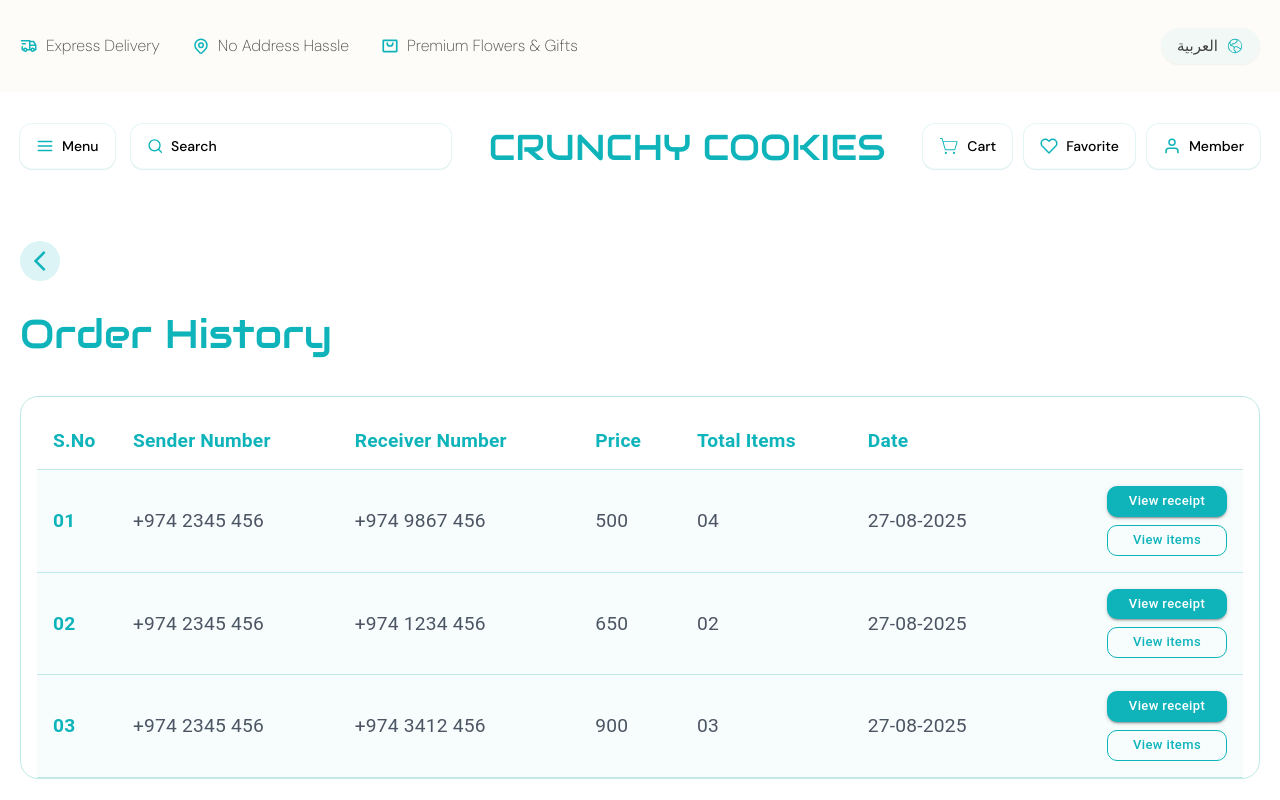
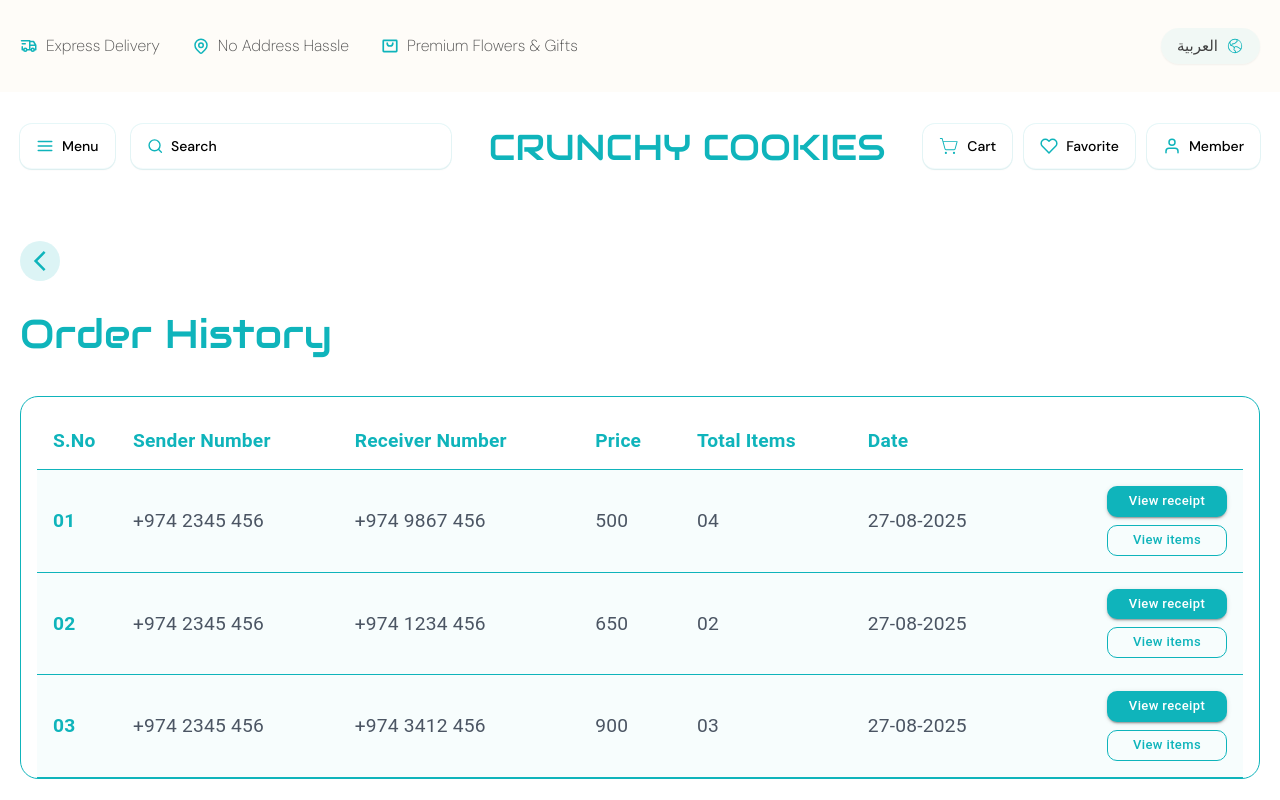
Before and after one commit to SagheerHussain/crunchy-cookies, a React (Vite) app: page /order-history/1 in a window 1280 px wide. Shown: the top 800 px of the page. Built offline with nearby package versions, Linux system fonts and the light colour scheme; a web font is replaced by a local one.

Commit message:
Order History Page Finish

```diff
--- a/src/components/Order History/OrderHistory.jsx
+++ b/src/components/Order History/OrderHistory.jsx
@@ -23,24 +23,19 @@ import { Link } from "react-router-dom";
 import { MdOutlineArrowBackIos, MdArrowForwardIos } from "react-icons/md";
 import { useTranslation } from "react-i18next";
 
-/* ---------- Colors to match your design ---------- */
 const PRIMARY = "#0FB4BB";
-const BORDER = "#BFE8E7";
-const ROW_BG = "rgba(15, 180, 187, 0.03)"; // subtle teal tint
+const BORDER = "#0FB4BB";
+const ROW_BG = "rgba(15, 180, 187, 0.03)";
 
-/* ---------- Helpers ---------- */
 const pad2 = (n) => String(n).padStart(2, "0");
-const currency = (n) => `${n}`; // customize if you need QAR, etc.
+const currency = (n) => `${n}`;
 
-/* ---------- Main component ---------- */
-export default function OrdersTable({
-  rows = orders, // pass your own rows if you like
-}) {
+export default function OrdersTable({ rows = orders }) {
   const [itemsOpen, setItemsOpen] = useState(false);
   const [activeOrder, setActiveOrder] = useState(null);
 
   const { i18n } = useTranslation();
-  const langClass = i18n.language === "ar";
+  const isAr = i18n.language === "ar";
 
   const openItems = (order) => {
     setActiveOrder(order);
@@ -55,27 +50,21 @@ export default function OrdersTable({
 
   return (
     <>
-      <section id="order-history" className="py-10">
+      <section id="order-history" className="py-10" dir={isAr ? "rtl" : "ltr"}>
         <div className="custom-container">
           <Link to={"/"}>
             <div className="bg-[#0fb5bb25] p-2 inline-block rounded-full">
-              {langClass ? (
-                <MdArrowForwardIos
-                  size={24}
-                  className="cursor-pointer text-primary"
-                />
+              {isAr ? (
+                <MdArrowForwardIos size={24} className="cursor-pointer text-primary" />
               ) : (
-                <MdOutlineArrowBackIos
-                  size={24}
-                  className="cursor-pointer text-primary"
-                />
+                <MdOutlineArrowBackIos size={24} className="cursor-pointer text-primary" />
               )}
             </div>
           </Link>
 
           <div className="flex items-center justify-between mt-4 mb-8">
             <h2 className="text-center lg:text-[1.8rem] xl:text-[2.5rem] text-primary">
-              {langClass ? "تاريخ الطلب" : "Order History"}
+              {isAr ? "تاريخ الطلب" : "Order History"}
             </h2>
           </div>
 
@@ -87,51 +76,33 @@ export default function OrdersTable({
               borderRadius: "18px",
               overflow: "hidden",
               bgcolor: "#FFFFFF",
-              // Make it usable on phones
               width: "100%",
               overflowX: "auto",
             }}
           >
-            {/* Top border accent and padding wrapper */}
             <Box sx={{ px: { xs: 1, sm: 2 }, pt: 2 }}>
               <Table
                 sx={{
-                  minWidth: 700,
+                  minWidth: 1200,
                   "& th": {
                     color: PRIMARY,
                     fontWeight: 600,
                     borderBottom: `1px solid ${BORDER}`,
                     whiteSpace: "nowrap",
                   },
-                  "& td": {
-                    borderBottom: `1px solid ${BORDER}`,
-                  },
+                  "& td": { borderBottom: `1px solid ${BORDER}` },
                 }}
                 aria-label="orders table"
               >
                 <TableHead>
                   <TableRow>
-                    <TableCell sx={{ fontSize: "1.2rem", width: 80 }}>
-                      S.No
-                    </TableCell>
-                    <TableCell sx={{ fontSize: "1.2rem", fontWeight: 400 }}>
-                      Sender Number
-                    </TableCell>
-                    <TableCell sx={{ fontSize: "1.2rem", fontWeight: 400 }}>
-                      Receiver Number
-                    </TableCell>
-                    <TableCell sx={{ fontSize: "1.2rem", fontWeight: 400 }}>
-                      Price
-                    </TableCell>
-                    <TableCell sx={{ fontSize: "1.2rem", fontWeight: 400 }}>
-                      Total Items
-                    </TableCell>
-                    <TableCell sx={{ fontSize: "1.2rem", fontWeight: 400 }}>
-                      Date
-                    </TableCell>
-                    <TableCell align="right" sx={{ width: 220 }}>
-                      {/* actions */}
-                    </TableCell>
+                    <TableCell sx={{ fontSize: "1.2rem", width: 80 }}>S.No</TableCell>
+                    <TableCell sx={{ fontSize: "1.2rem", fontWeight: 400 }}>Sender Number</TableCell>
+                    <TableCell sx={{ fontSize: "1.2rem", fontWeight: 400 }}>Receiver Number</TableCell>
+                    <TableCell sx={{ fontSize: "1.2rem", fontWeight: 400 }}>Price</TableCell>
+                    <TableCell sx={{ fontSize: "1.2rem", fontWeight: 400 }}>Total Items</TableCell>
+                    <TableCell sx={{ fontSize: "1.2rem", fontWeight: 400 }}>Date</TableCell>
+                    <TableCell align="right" sx={{ width: 220 }} />
                   </TableRow>
                 </TableHead>
 
@@ -140,78 +111,36 @@ export default function OrdersTable({
                     <TableRow
                       key={row.id}
                       sx={{
-                        bgcolor: ROW_BG, // subtle fill like screenshot
+                        bgcolor: ROW_BG,
                         "&:last-child td": { borderBottom: 0 },
                       }}
                     >
-                      <TableCell
-                        sx={{
-                          color: PRIMARY,
-                          fontSize: "1.2rem",
-                          fontWeight: 600,
-                        }}
-                      >
+                      <TableCell sx={{ color: PRIMARY, fontSize: "1.2rem", fontWeight: 600 }}>
                         {pad2(idx + 1)}
                       </TableCell>
-                      <TableCell
-                        sx={{
-                          color: "#4B5563",
-                          fontSize: "1.2rem",
-                          fontWeight: 400,
-                        }}
-                      >
+                      <TableCell sx={{ color: "#4B5563", fontSize: "1.2rem", fontWeight: 400 }}>
                         {row.sender}
                       </TableCell>
-                      <TableCell
-                        sx={{
-                          color: "#4B5563",
-                          fontSize: "1.2rem",
-                          fontWeight: 400,
-                        }}
-                      >
+                      <TableCell sx={{ color: "#4B5563", fontSize: "1.2rem", fontWeight: 400 }}>
                         {row.receiver}
                       </TableCell>
-                      <TableCell
-                        sx={{
-                          color: "#4B5563",
-                          fontSize: "1.2rem",
-                          fontWeight: 400,
-                        }}
-                      >
+                      <TableCell sx={{ color: "#4B5563", fontSize: "1.2rem", fontWeight: 400 }}>
                         {currency(row.price)}
                       </TableCell>
-                      <TableCell
-                        sx={{
-                          color: "#4B5563",
-                          fontSize: "1.2rem",
-                          fontWeight: 400,
-                        }}
-                      >
+                      <TableCell sx={{ color: "#4B5563", fontSize: "1.2rem", fontWeight: 400 }}>
                         {pad2(row.totalItems)}
                       </TableCell>
-                      <TableCell
-                        sx={{
-                          color: "#4B5563",
-                          fontSize: "1.2rem",
-                          fontWeight: 400,
-                        }}
-                      >
+                      <TableCell sx={{ color: "#4B5563", fontSize: "1.2rem", fontWeight: 400 }}>
                         {row.date}
                       </TableCell>
                       <TableCell align="right">
-                        <Box
-                          sx={{
-                            display: "flex",
-                            gap: 1,
-                            justifyContent: "flex-end",
-                            flexWrap: "wrap",
-                          }}
-                        >
+                        <Box sx={{ display: "flex", gap: 1, justifyContent: "flex-end", flexWrap: "wrap" }}>
+                          {/* View receipt -> open in new tab */}
                           <Button
-                            href={
-                              "https://b.stripecdn.com/docs-statics-srv/assets/terminal-pre-built-receipt.64db66739eaf8f8db1f9dd61c463a322.png"
-                            }
+                            component="a"
+                            href="https://b.stripecdn.com/docs-statics-srv/assets/terminal-pre-built-receipt.64db66739eaf8f8db1f9dd61c463a322.png"
                             target="_blank"
+                            rel="noopener noreferrer"
                             size="small"
                             variant="contained"
                             sx={{
@@ -225,6 +154,8 @@ export default function OrdersTable({
                           >
                             View receipt
                           </Button>
+
+                          {/* View items -> CRUNCHY style modal */}
                           <Button
                             onClick={() => openItems(row)}
                             size="small"
@@ -233,10 +164,7 @@ export default function OrdersTable({
                               textTransform: "none",
                               color: PRIMARY,
                               borderColor: PRIMARY,
-                              "&:hover": {
-                                borderColor: PRIMARY,
-                                bgcolor: "rgba(15,180,187,0.08)",
-                              },
+                              "&:hover": { borderColor: PRIMARY, bgcolor: "rgba(15,180,187,0.08)" },
                               borderRadius: "10px",
                               px: 2,
                               minWidth: 120,
@@ -256,72 +184,147 @@ export default function OrdersTable({
         </div>
       </section>
 
-      {/* ---------- Items Modal ---------- */}
+      {/* ---------- Items Modal (CRUNCHY COOKIES style) ---------- */}
       <Dialog
         open={itemsOpen}
         onClose={closeItems}
         fullWidth
         maxWidth="sm"
+        dir={isAr ? "rtl" : "ltr"}
         PaperProps={{
           sx: {
-            borderRadius: 5,
-            border: `3px solid ${BORDER}`,
+            borderRadius: 8,
+            padding: 3,
+            border: `1px solid ${BORDER}`,
+            overflow: "visible",
+            background: "Transparent"
           },
         }}
       >
-        <DialogTitle
-          sx={{ pr: 6, color: PRIMARY, fontWeight: 700, fontSize: "1.1rem" }}
+        <div style={{ background: "#fff", borderRadius: 32 }}>
+        {/* Title as centered brand */}
+        <h1
+          style={{
+            textAlign: "center",
+            paddingTop: "1rem",
+            paddingBottom: "0.5rem",
+            color: PRIMARY,
+            fontWeight: 800,
+            letterSpacing: ".06em",
+            textTransform: "uppercase",
+            fontSize: "1.2rem",
+          }}
         >
-          {activeOrder ? `Order #${activeOrder.id} — Items` : "Items"}
-          <IconButton
-            aria-label="close"
-            onClick={closeItems}
-            sx={{ position: "absolute", right: 8, top: 8 }}
-          >
-            <GrClose />
-          </IconButton>
-        </DialogTitle>
+          CRUNCHY COOKIES
+        </h1>
 
-        <DialogContent dividers sx={{ borderColor: BORDER }}>
-          {activeOrder ? (
+        <DialogContent sx={{ px: 0, pb: 0 }}>
+          {/* Outer body padding like a card */}
+          <Box sx={{ px: { xs: 2, sm: 4 }, pt: 2, pb: 3 }}>
+            {/* Sender / Receiver block */}
+            <Box
+              sx={{
+                display: "grid",
+                gridTemplateColumns: "1fr 1fr",
+                gap: 3,
+                mt: 1,
+                mb: 2,
+              }}
+            >
+              <Box>
+                <Typography sx={{ color: PRIMARY, fontWeight: 700, mb: 0.5 }}>
+                  Sender Number
+                </Typography>
+                <Typography sx={{ color: "#6B7280" }}>{activeOrder?.sender}</Typography>
+              </Box>
+              <Box sx={{ textAlign: isAr ? "right" : "left" }}>
+                <Typography sx={{ color: PRIMARY, fontWeight: 700, mb: 0.5 }}>
+                  Receiver Number
+                </Typography>
+                <Typography sx={{ color: "#6B7280" }}>{activeOrder?.receiver}</Typography>
+              </Box>
+            </Box>
+
+            <Divider sx={{ borderColor: BORDER, mb: 1 }} />
+
+            {/* Mini table header */}
+            <Box
+              sx={{
+                display: "grid",
+                gridTemplateColumns: "52px 1fr 110px",
+                gap: 1,
+                px: 1,
+                pb: 1,
+                color: PRIMARY,
+                fontWeight: 700,
+              }}
+            >
+              <Typography>S.no</Typography>
+              <Typography>Item</Typography>
+              <Typography textAlign="right">Item Price</Typography>
+            </Box>
+
+            <Divider sx={{ borderColor: BORDER }} />
+
+            {/* Items rows (with small thumbnails) */}
             <Box>
-              {activeOrder.items.map((it, i) => (
+              {activeOrder?.items.map((it, i) => (
                 <Box
                   key={`${activeOrder.id}-${i}`}
                   sx={{
                     display: "grid",
-                    gridTemplateColumns: "1fr auto auto",
-                    gap: 1.5,
+                    gridTemplateColumns: "52px 1fr 110px",
+                    gap: 1,
                     alignItems: "center",
-                    py: 1,
+                    px: 1,
+                    py: 1.2,
                     borderBottom:
-                      i === activeOrder.items.length - 1
-                        ? "none"
-                        : `1px solid ${BORDER}`,
+                      i === activeOrder.items.length - 1 ? "none" : `1px solid ${BORDER}`,
                   }}
                 >
-                  <div className="flex items-center gap-2">
-                    <img src={it.image} className="w-12 h-12" alt={it.name} />
-                    <Typography sx={{ fontWeight: 400, color: "#374151" }}>
-                      {it.name}
-                    </Typography>
-                  </div>
-                  <Typography sx={{ color: "#6B7280" }}>x{it.qty}</Typography>
-                  <Typography sx={{ color: "#111827", fontWeight: 600 }}>
-                    {currency(it.price * it.qty)}
-                  </Typography>
+                  <Typography sx={{ color: "#6B7280" }}>{pad2(i + 1)}</Typography>
+
+                  <Box sx={{ display: "flex", alignItems: "center", gap: 1.2 }}>
+                    <Box
+                      component="img"
+                      src={it.image}
+                      alt={it.name}
+                      sx={{
+                        width: 36,
+                        height: 36,
+                        objectFit: "cover",
+                        borderRadius: 1.2,
+                        border: `1px solid ${BORDER}`,
+                        flexShrink: 0,
+                      }}
+                    />
+                    <Typography sx={{ color: "#374151" }}>{it.name}</Typography>
+                    <Typography sx={{ color: "#6B7280", ml: "auto" }}>x{it.qty}</Typography>
+                  </Box>
+
+                  <h5 style={{ color: "#111827", fontSize: ".9rem", fontWeight: 400, textAlign: "right" }}>
+                    QAR {currency(it.qty * it.price)}
+                  </h5>
                 </Box>
               ))}
-              <Box sx={{ display: "flex", justifyContent: "flex-end", mt: 2 }}>
-                <Typography sx={{ fontWeight: 700, color: PRIMARY }}>
-                  Total: {currency(totalOfActiveOrder)}
-                </Typography>
-              </Box>
             </Box>
-          ) : null}
+
+            {/* Total row */}
+            <Divider sx={{ borderColor: BORDER, mt: 0.5, mb: 1 }} />
+            <div style={{ display: "flex", alignItems: "center", justifyContent: "space-between" }}>
+              <h5 style={{ color: PRIMARY, fontWeight: 800, fontSize: "1.3rem" }}>
+                Total
+              </h5>
+              <h5
+                style={{ ml: "auto", fontWeight: 400, color: "#111827", fontSize: "1rem" }}
+              >
+                QAR {currency(totalOfActiveOrder)}
+              </h5>
+            </div>
+          </Box>
         </DialogContent>
 
-        <DialogActions sx={{ px: 3, py: 2 }}>
+        <DialogActions sx={{ justifyContent: "center", pb: 2 }}>
           <Button
             onClick={closeItems}
             variant="contained"
@@ -330,11 +333,13 @@ export default function OrdersTable({
               bgcolor: PRIMARY,
               "&:hover": { bgcolor: "#0fb4bbd9" },
               borderRadius: "10px",
+              px: 4,
             }}
           >
             Close
           </Button>
         </DialogActions>
+        </div>
       </Dialog>
     </>
   );
```
